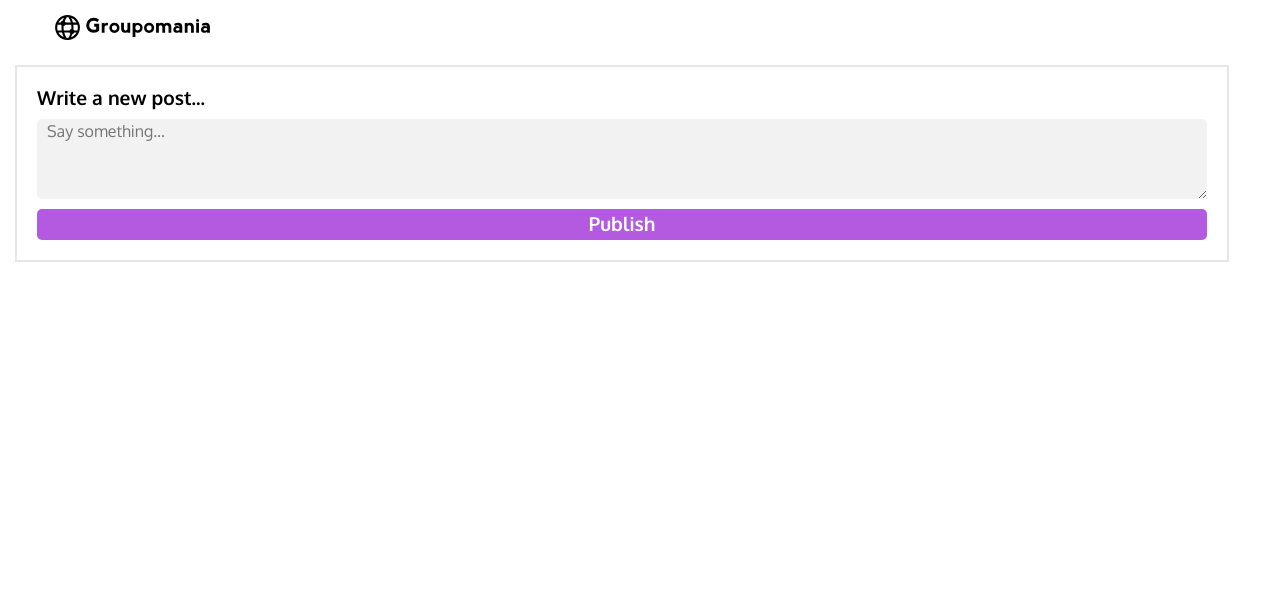
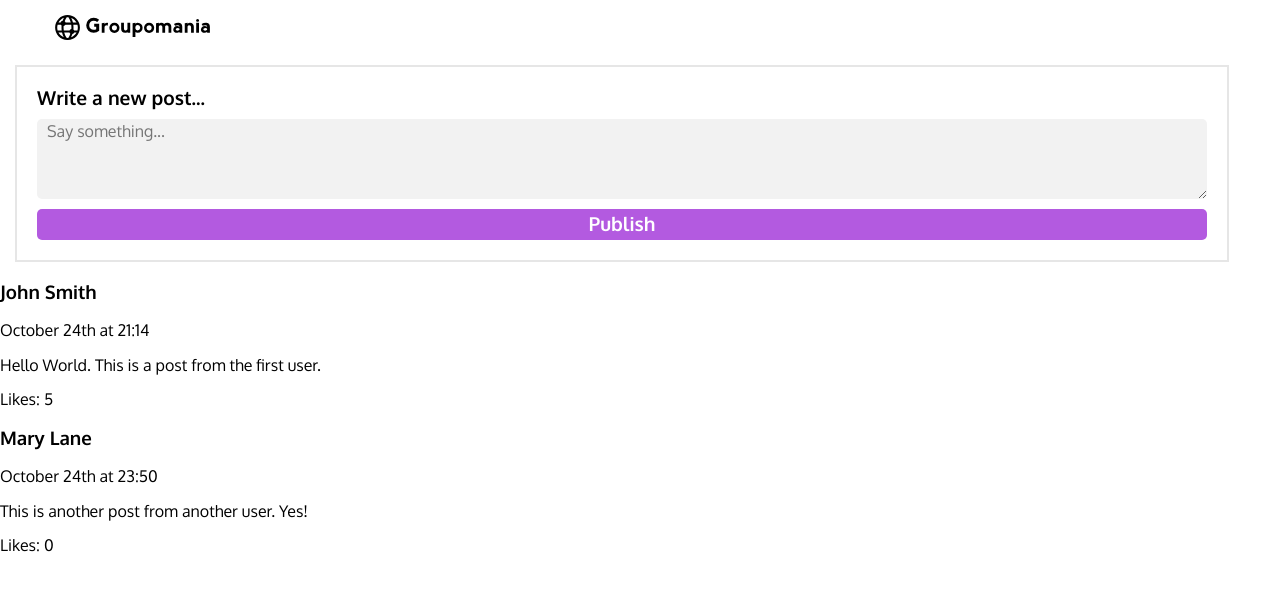
Before and after one commit to diellatseng/ChingYaoTseng_7_20042021_frontend, a Vue app: page /#/ in a window 1280 px wide. Shown: the top 590 px of the page. Built offline with nearby package versions, Linux system fonts and the light colour scheme.

Commit message:
add component posts and post

```diff
--- /dev/null
+++ b/src/components/Post.vue
@@ -0,0 +1,17 @@
+<template>
+  <div class="post">
+    <h3>{{ post.name }}</h3>
+    <p>{{ post.date }}</p>
+    <p>{{ post.text }}</p>
+    <p>Likes: {{ post.likes }}</p>
+  </div>
+</template>
+
+<script>
+export default {
+  name: "Post",
+  props: {
+    post: Object,
+  },
+};
+</script>
--- a/src/components/PostNew.vue
+++ b/src/components/PostNew.vue
@@ -2,7 +2,7 @@
   <div class="container">
     <form action="post">
       <div class="form-control">
-        <label for="post">Write a new post...</label>
+        <label for="post"><slot></slot></label>
         <textarea name="post" rows="4" cols="25" placeholder="Say something..." />
       </div>
       <AppButton size="small">
--- a/src/components/Posts.vue
+++ b/src/components/Posts.vue
@@ -0,0 +1,22 @@
+<template>
+  <div>
+    <div :key="post.id" v-for="post in posts">
+      <Post :post="post" />
+    </div>
+  </div>
+</template>
+
+<script>
+
+import Post from "./Post.vue";
+
+export default {
+  name: 'Posts',
+  components: {
+    Post
+  },
+  props: {
+    posts: Array,
+  },
+};
+</script>
--- a/src/views/Home.vue
+++ b/src/views/Home.vue
@@ -1,18 +1,21 @@
 <template>
   <div class="div">
-    <Header />
-    <PostNew></PostNew>
+    <TheHeader />
+    <PostNew>Write a new post...</PostNew>
+    <Posts :posts="posts" />
   </div>
 </template>
 
 <script>
-import Header from "@/components/Header.vue";
-import PostNew from "../components/PostNew.vue";
+import TheHeader from "@/components/TheHeader.vue";
+import PostNew from "@/components/PostNew.vue";
+import Posts from "@/components/Posts.vue";
 
 export default {
   components: {
-    Header,
+    TheHeader,
     PostNew,
+    Posts,
   },
   data() {
     return {
@@ -24,14 +27,16 @@ export default {
       //Should use API to fetch data
       {
         id: 1,
+        name: "John Smith",
         text: "Hello World. This is a post from the first user.",
-        day: "October 24th at 21:14",
+        date: "October 24th at 21:14",
         likes: 5,
       },
       {
         id: 2,
+        name: "Mary Lane",
         text: "This is another post from another user. Yes!",
-        day: "October 24th at 23:50",
+        date: "October 24th at 23:50",
         likes: 0,
       },
     ];
```
Also changed, not shown: src/components/TheHeader.vue (renamed from src/components/Header.vue).
